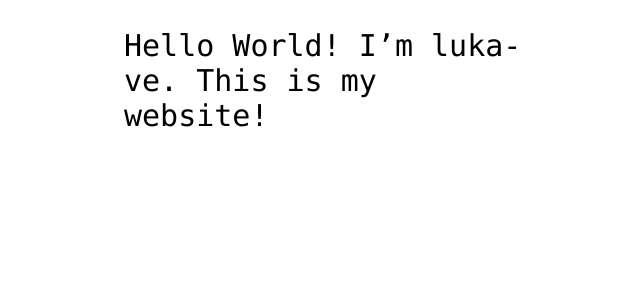
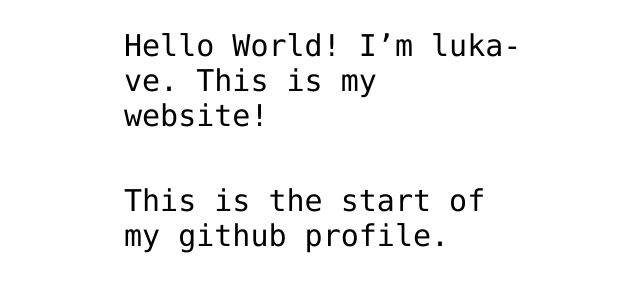
Before and after one commit to luka-ve/luka-ve.github.io, a plain HTML site: page index.html in a window 1280 px wide. Shown: the part 360-652 px from the top of the page, without its empty margins (316-956 px from the left). Drawn offline with Linux system fonts and the light colour scheme.

Commit message:
Add welcome text

```diff
--- a/index.html
+++ b/index.html
@@ -13,6 +13,7 @@
 
 <!-- Change this code here by copy and pasting your template on line 15 -->
 <p>Hello World! I’m luka-ve. This is my website!</p>
+  <p>This is the start of my github profile.</p>
 
 </body>
 </html>
```
